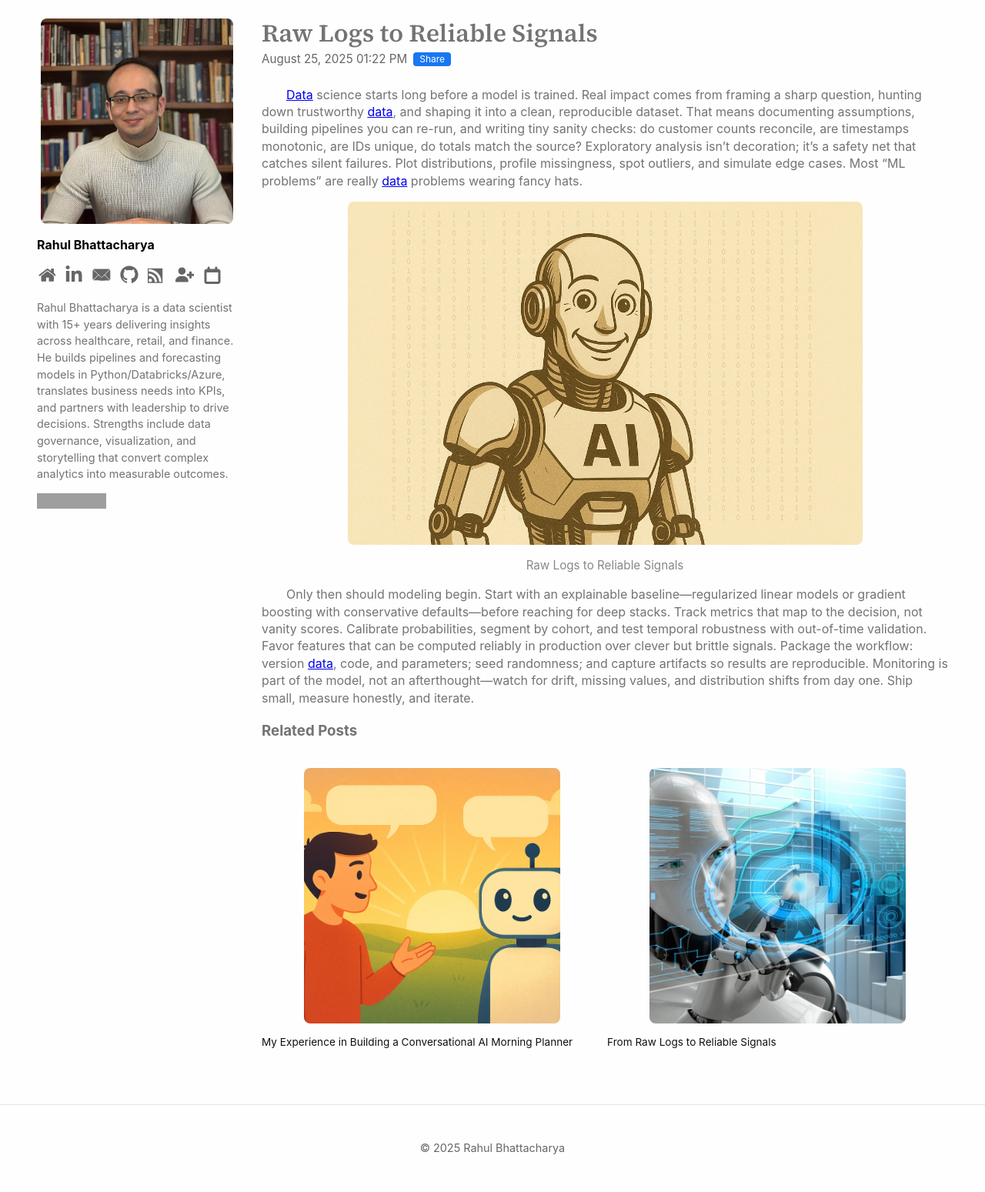
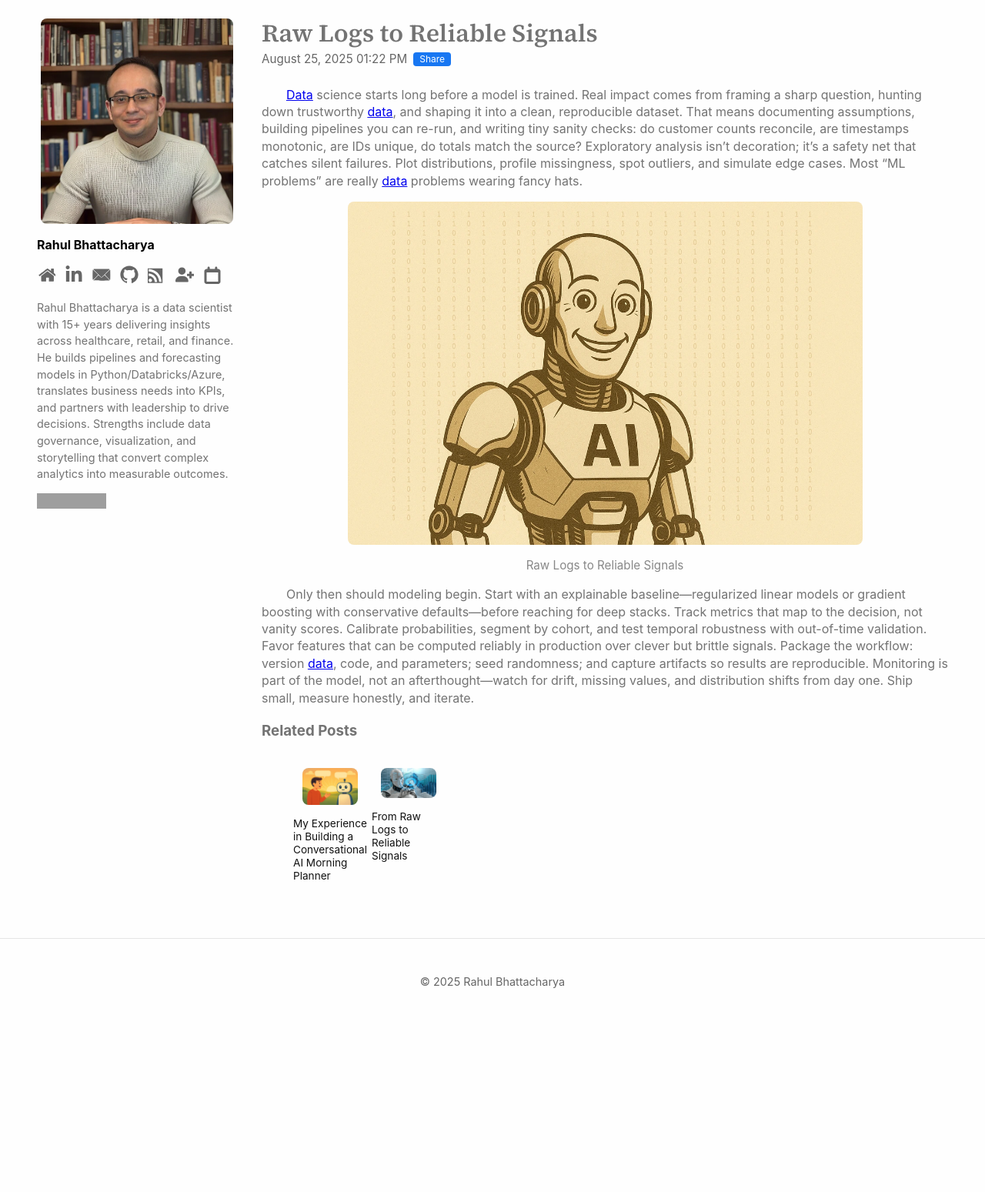
Before and after one commit to RahulBhattacharya1/RahulBhattacharya1.github.io, a Jekyll site: the page built from _posts/2025-08-25-post4.md, in a window 1280 px wide. Shown: the whole page at 77% size. Built offline with Jekyll 4.4.1, drawn with Linux system fonts in a browser that asks for light colours; comment, search, counter and statistics services are not loaded; after the commit the page ends 1333 px from its top, so only the background shows below that; grey boxes are pictures that could not be loaded.

Commit message:
Update main.scss

```diff
--- a/assets/css/main.scss
+++ b/assets/css/main.scss
@@ -538,23 +538,22 @@
 .related-grid {
   list-style: none;
   padding: 0;
-  margin: 0;
+  margin: 0 auto;
   display: grid;
-  grid-template-columns: repeat(auto-fit, minmax(100px, 1fr));
+  grid-template-columns: repeat(auto-fill, 96px); /* fixed small cards */
   gap: 6px;
-  max-width: calc(8 * 120px);  /* cap at ~8 items across */
-  margin-left: auto;
-  margin-right: auto;
+  justify-content: center;                         /* keep them close & centered */
 }
 
+.related-card { width: 96px; }                     /* grid item width */
 .related-card a {
   display: block;
   text-decoration: none;
 }
 
 .related-thumb {
-  width: 100%;
-  aspect-ratio: 1 / 1;   /* square */
+  width: 96px;                                      /* small, fixed */
+  height: 96px;                                     /* square */
   object-fit: cover;
   border-radius: 8px;
   display: block;
```
